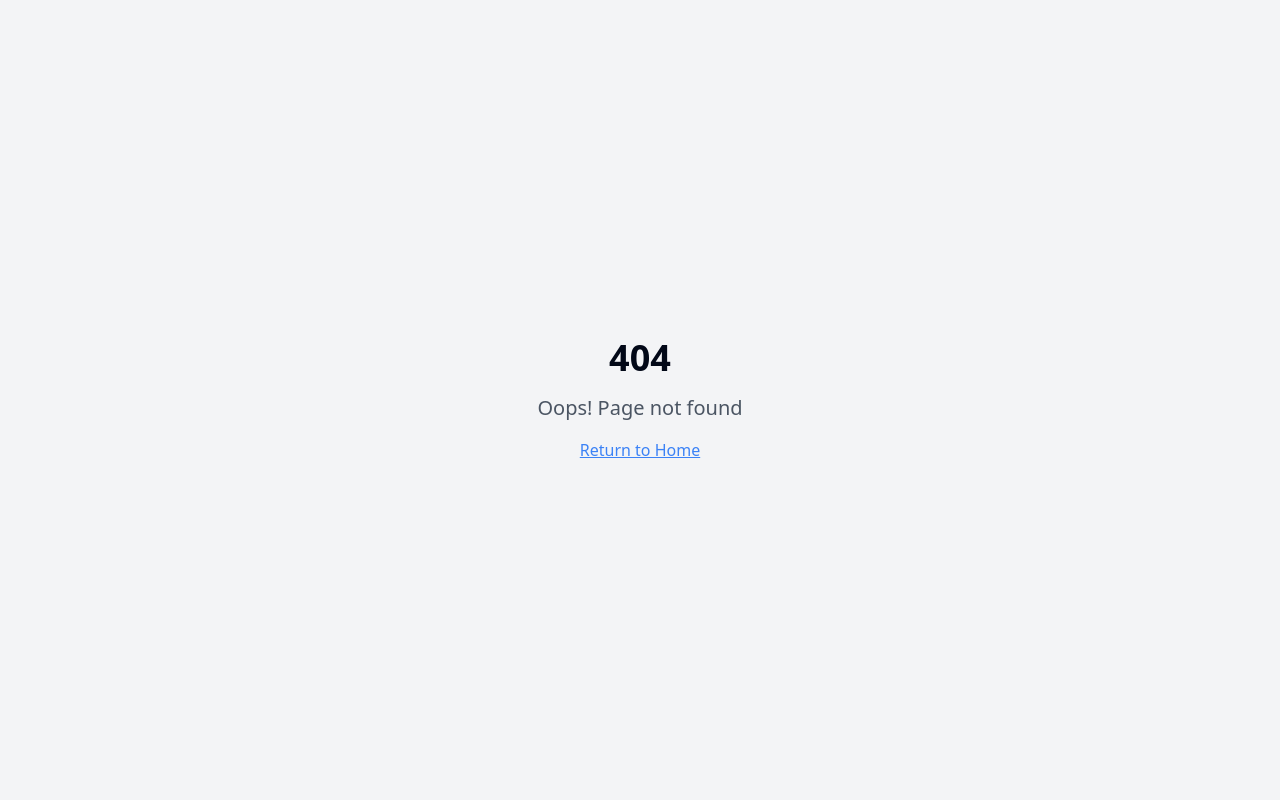
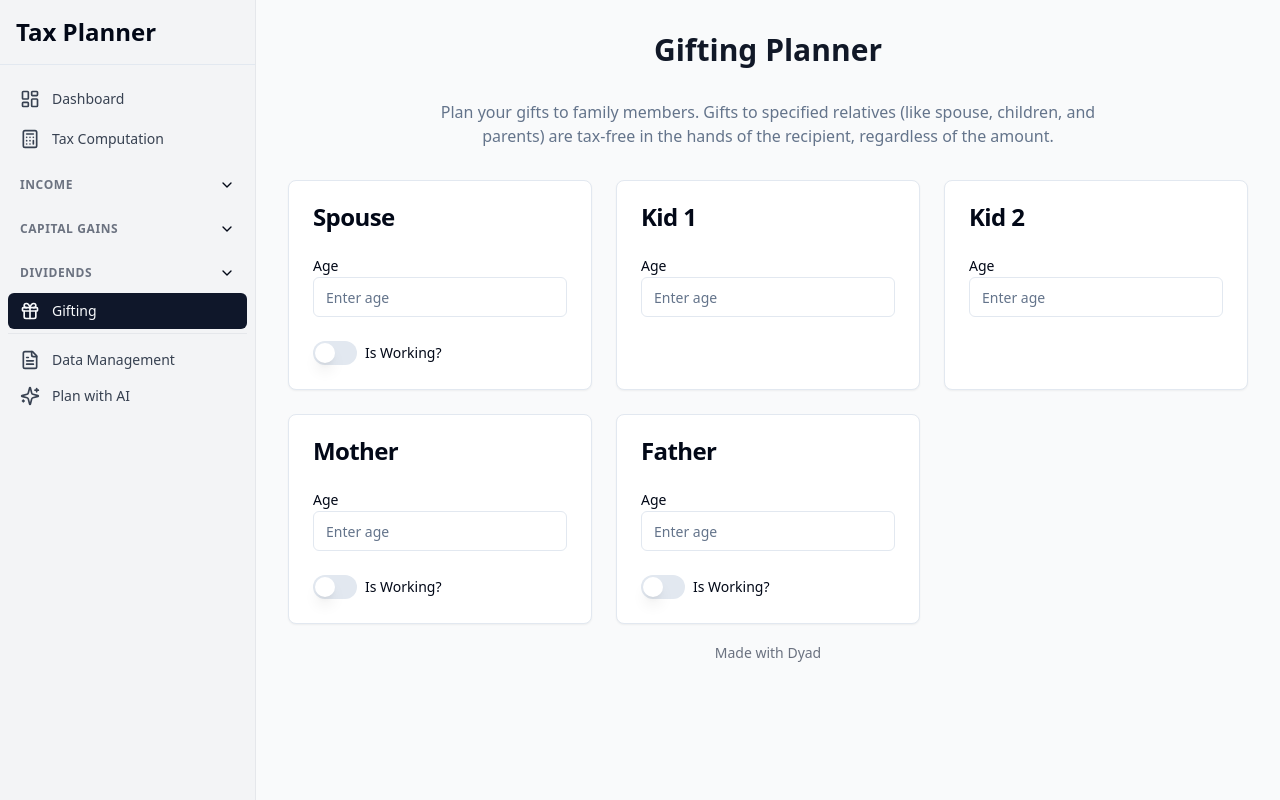
Before and after one commit to bravetux/NewTax_Computation, a React (Vite) app: page /gifting in a window 1280 px wide. Before the commit this address had no page. Built offline with nearby package versions, Linux system fonts and the light colour scheme.

Commit message:
[dyad] Added a new Gifting Planner page - wrote 4 file(s)

```diff
--- a/src/App.tsx
+++ b/src/App.tsx
@@ -19,6 +19,7 @@ import IncomeSummaryPage from "./pages/IncomeSummaryPage";
 import TaxComputationPage from "./pages/TaxComputationPage";
 import DataManagementPage from "./pages/DataManagementPage";
 import PlanWithAiPage from "./pages/PlanWithAiPage";
+import GiftingPage from "./pages/GiftingPage";
 
 const queryClient = new QueryClient();
 
@@ -77,6 +78,10 @@ const App = () => (
               element={<RentalIncomePage />}
             />
             <Route
+              path="/gifting"
+              element={<GiftingPage />}
+            />
+            <Route
               path="/data-management"
               element={<DataManagementPage />}
             />
--- /dev/null
+++ b/src/components/GiftingRecipientCard.tsx
@@ -0,0 +1,77 @@
+import React from 'react';
+import { Card, CardContent, CardHeader, CardTitle } from '@/components/ui/card';
+import { Input } from '@/components/ui/input';
+import { Label } from '@/components/ui/label';
+import { Switch } from '@/components/ui/switch';
+import { Alert, AlertDescription } from '@/components/ui/alert';
+import { Info } from 'lucide-react';
+
+interface GiftingRecipientCardProps {
+  name: string;
+  age: number | string;
+  onAgeChange: (e: React.ChangeEvent<HTMLInputElement>) => void;
+  showWorkingToggle: boolean;
+  isWorking?: boolean;
+  onIsWorkingChange?: (checked: boolean) => void;
+}
+
+const GiftingRecipientCard: React.FC<GiftingRecipientCardProps> = ({
+  name,
+  age,
+  onAgeChange,
+  showWorkingToggle,
+  isWorking,
+  onIsWorkingChange,
+}) => {
+  const isAdult = Number(age) >= 18;
+
+  return (
+    <Card>
+      <CardHeader>
+        <CardTitle>{name}</CardTitle>
+      </CardHeader>
+      <CardContent className="space-y-4">
+        <div>
+          <Label htmlFor={`age-${name}`}>Age</Label>
+          <Input
+            id={`age-${name}`}
+            type="number"
+            value={age}
+            onChange={onAgeChange}
+            placeholder="Enter age"
+            min="0"
+          />
+        </div>
+
+        {isAdult && (
+          <Alert variant="default" className="bg-green-50 dark:bg-green-900/20 border-green-200 dark:border-green-700">
+            <Info className="h-4 w-4 text-green-600 dark:text-green-400" />
+            <AlertDescription className="text-green-700 dark:text-green-400">
+              Gifting is allowed.
+            </AlertDescription>
+          </Alert>
+        )}
+
+        {showWorkingToggle && onIsWorkingChange && (
+          <div className="space-y-2 pt-2">
+            <div className="flex items-center space-x-2">
+              <Switch
+                id={`working-${name}`}
+                checked={isWorking}
+                onCheckedChange={onIsWorkingChange}
+              />
+              <Label htmlFor={`working-${name}`}>Is Working?</Label>
+            </div>
+            {isWorking && (
+              <p className="text-sm text-muted-foreground">
+                If their income is below ₹12L, you can consider gifting them.
+              </p>
+            )}
+          </div>
+        )}
+      </CardContent>
+    </Card>
+  );
+};
+
+export default GiftingRecipientCard;
--- a/src/components/Sidebar.tsx
+++ b/src/components/Sidebar.tsx
@@ -14,6 +14,7 @@ import {
   BarChart2,
   Calculator,
   Sparkles,
+  Gift,
 } from "lucide-react";
 import { cn } from "@/lib/utils";
 import { useState } from "react";
@@ -132,6 +133,14 @@ const Sidebar = () => {
           </CollapsibleContent>
         </Collapsible>
 
+        <NavLink
+          to="/gifting"
+          className={({isActive}) => mainNavLinkClass(isActive)}
+        >
+          <Gift className="mr-3 h-5 w-5" />
+          Gifting
+        </NavLink>
+
         <div className="pt-2 border-t border-gray-200 dark:border-gray-700 mt-2">
             <NavLink
               to="/data-management"
--- /dev/null
+++ b/src/pages/GiftingPage.tsx
@@ -0,0 +1,82 @@
+import React, { useState } from 'react';
+import { MadeWithDyad } from '@/components/made-with-dyad';
+import GiftingRecipientCard from '@/components/GiftingRecipientCard';
+
+const GiftingPage: React.FC = () => {
+  const [recipients, setRecipients] = useState({
+    spouse: { age: '', isWorking: false },
+    kid1: { age: '' },
+    kid2: { age: '' },
+    mother: { age: '', isWorking: false },
+    father: { age: '', isWorking: false },
+  });
+
+  const handleAgeChange = (recipient: keyof typeof recipients, value: string) => {
+    setRecipients(prev => ({
+      ...prev,
+      [recipient]: { ...prev[recipient], age: value },
+    }));
+  };
+
+  const handleWorkingChange = (recipient: 'spouse' | 'mother' | 'father', checked: boolean) => {
+    setRecipients(prev => ({
+      ...prev,
+      [recipient]: { ...prev[recipient], isWorking: checked },
+    }));
+  };
+
+  return (
+    <div className="p-4 sm:p-6 lg:p-8">
+      <div className="max-w-6xl mx-auto">
+        <h1 className="text-3xl font-bold text-center mb-8 text-gray-900 dark:text-gray-50">
+          Gifting Planner
+        </h1>
+        <p className="text-center text-muted-foreground mb-8 max-w-2xl mx-auto">
+          Plan your gifts to family members. Gifts to specified relatives (like spouse, children, and parents) are tax-free in the hands of the recipient, regardless of the amount.
+        </p>
+
+        <div className="grid grid-cols-1 md:grid-cols-2 lg:grid-cols-3 gap-6">
+          <GiftingRecipientCard
+            name="Spouse"
+            age={recipients.spouse.age}
+            onAgeChange={(e) => handleAgeChange('spouse', e.target.value)}
+            showWorkingToggle={true}
+            isWorking={recipients.spouse.isWorking}
+            onIsWorkingChange={(checked) => handleWorkingChange('spouse', checked)}
+          />
+          <GiftingRecipientCard
+            name="Kid 1"
+            age={recipients.kid1.age}
+            onAgeChange={(e) => handleAgeChange('kid1', e.target.value)}
+            showWorkingToggle={false}
+          />
+          <GiftingRecipientCard
+            name="Kid 2"
+            age={recipients.kid2.age}
+            onAgeChange={(e) => handleAgeChange('kid2', e.target.value)}
+            showWorkingToggle={false}
+          />
+          <GiftingRecipientCard
+            name="Mother"
+            age={recipients.mother.age}
+            onAgeChange={(e) => handleAgeChange('mother', e.target.value)}
+            showWorkingToggle={true}
+            isWorking={recipients.mother.isWorking}
+            onIsWorkingChange={(checked) => handleWorkingChange('mother', checked)}
+          />
+          <GiftingRecipientCard
+            name="Father"
+            age={recipients.father.age}
+            onAgeChange={(e) => handleAgeChange('father', e.target.value)}
+            showWorkingToggle={true}
+            isWorking={recipients.father.isWorking}
+            onIsWorkingChange={(checked) => handleWorkingChange('father', checked)}
+          />
+        </div>
+      </div>
+      <MadeWithDyad />
+    </div>
+  );
+};
+
+export default GiftingPage;
```
